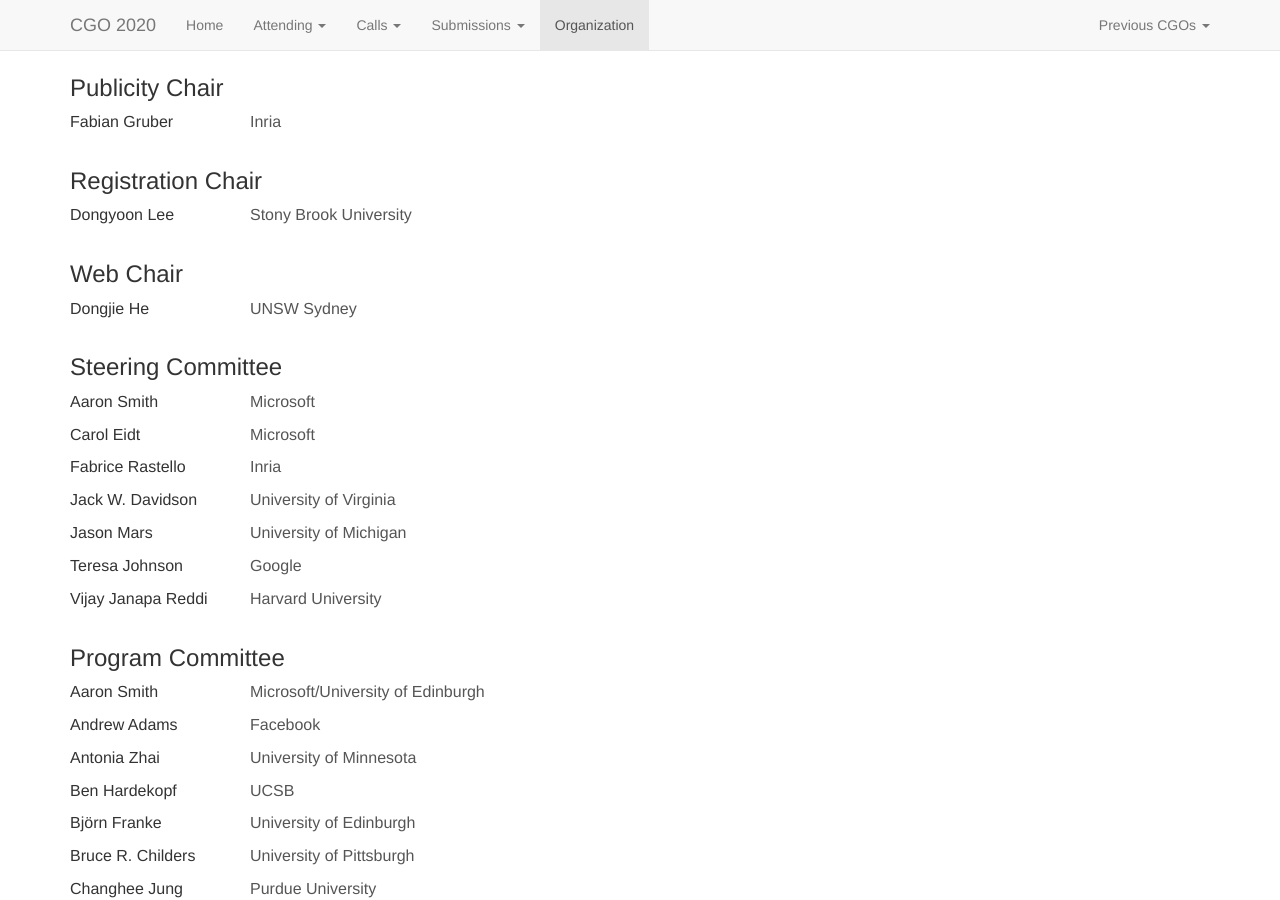
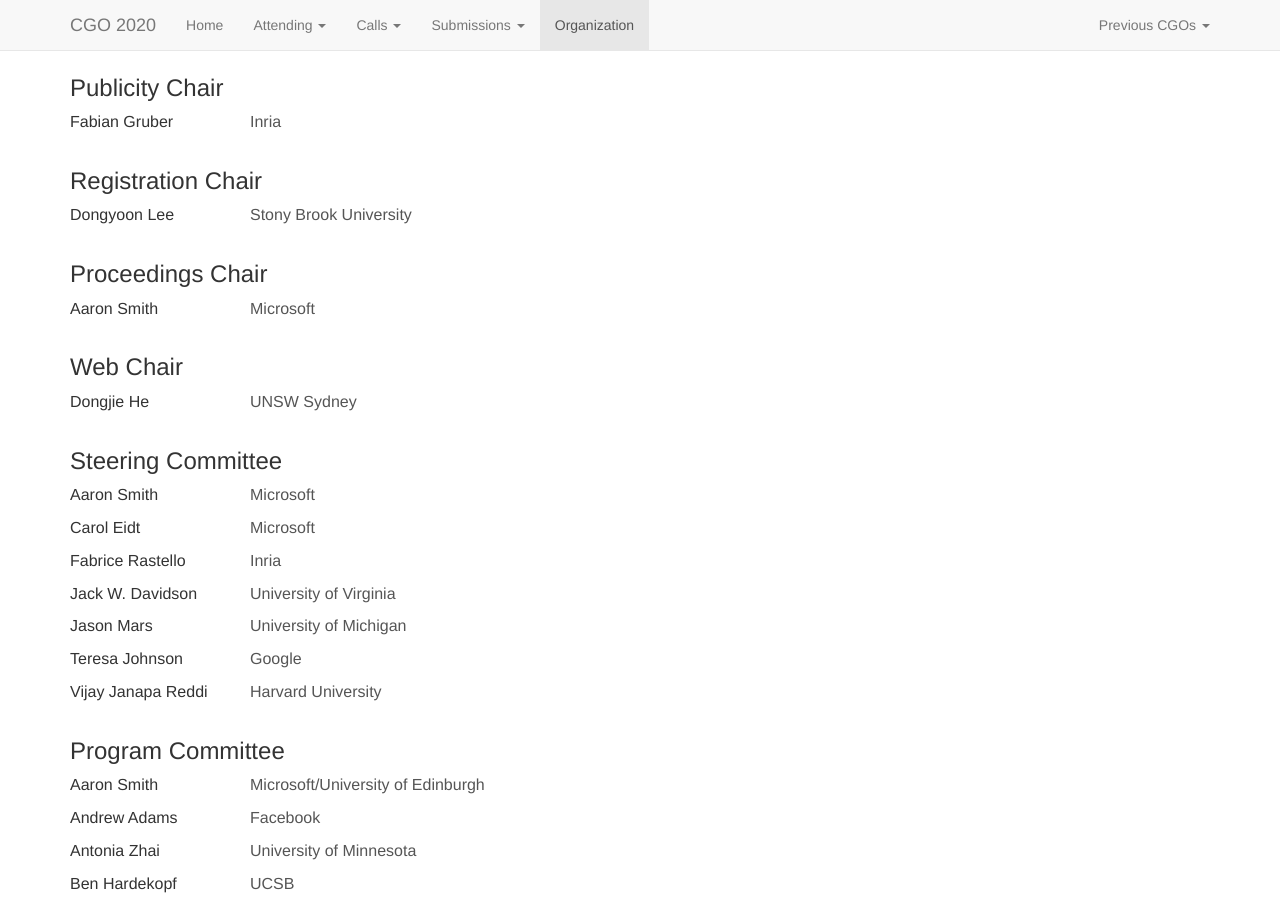
Before and after one commit to jingling/cgo2020, a Jekyll site: the page built from organization.html, in a window 1280 px wide and 900 px high, scrolled down 875 px. Built offline with Jekyll 4.4.1, drawn with Linux system fonts in a browser that asks for light colours; nearby versions of some CDN libraries; comment, search, counter and statistics services are not loaded.

Commit message:
Update organization.yml

```diff
--- a/_data/organization.yml
+++ b/_data/organization.yml
@@ -56,6 +56,10 @@
 - role: Registration Chair
   name: Dongyoon Lee
   affiliation: Stony Brook University
+
+- role: Proceedings Chair
+  name: Aaron Smith
+  affiliation: Microsoft
 
 - role: Web Chair
   name: Dongjie He
```
